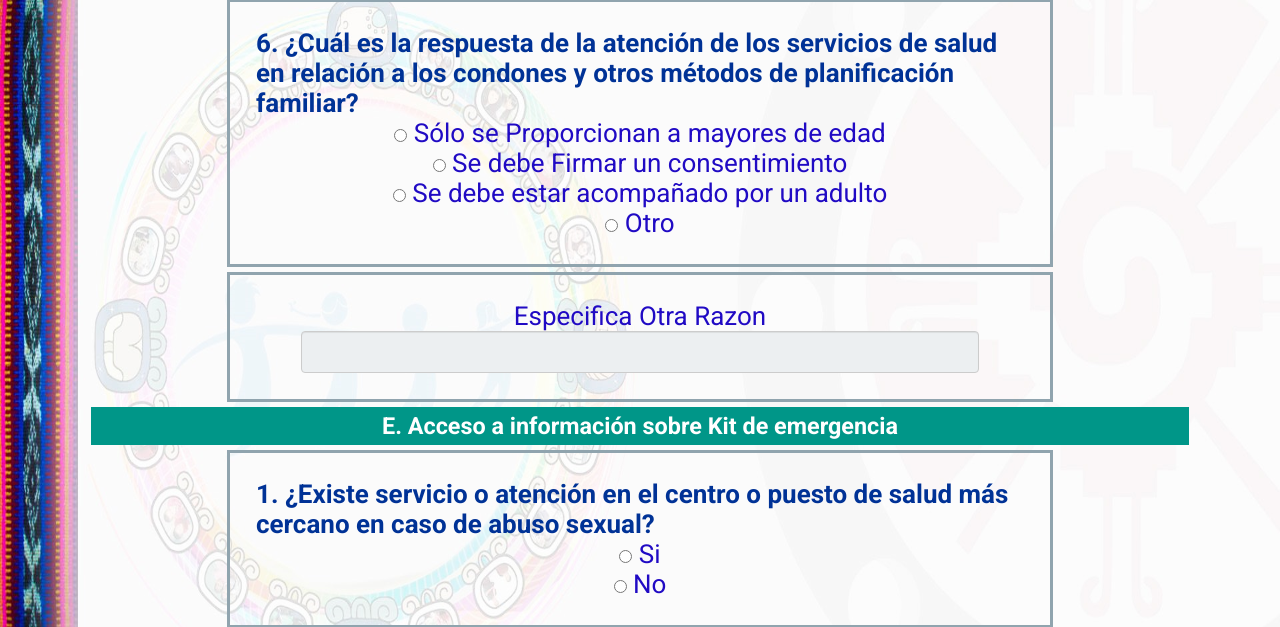
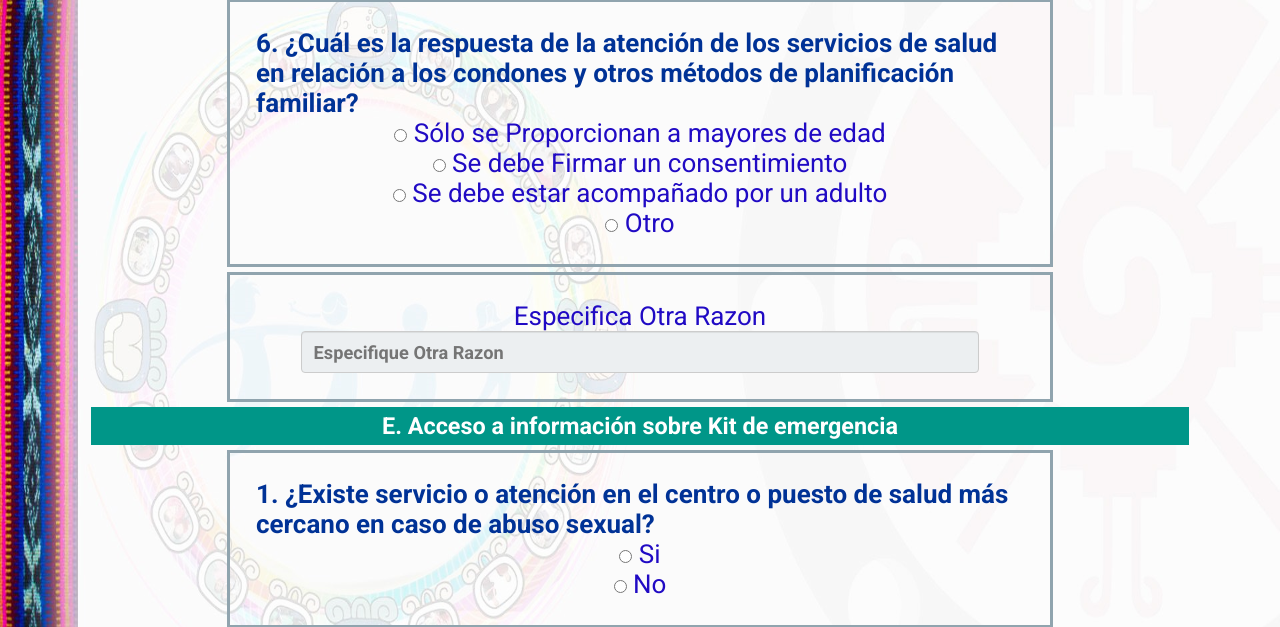
Before and after one commit to marcobarrios/ProyectoMonitoreo, a PHP site: page /monitoreo.php?idiomas=espaniol in a window 1280 px wide. Shown: the part 5676-6303 px from the top of the page. Run offline with PHP 8.4, Linux system fonts and the light colour scheme; data that the repository does not hold is empty; some libraries are stand-ins or nearby versions.

Commit message:
menu idiomas

```diff
--- a/audios/audios.php
+++ b/audios/audios.php
@@ -4,6 +4,7 @@
         global $idioma;
         $idioma = $var1;
     }
+echo "hola munodo...$idioma";
 ?>
 
 <!--Informacion General-->
--- a/monitoreo.php
+++ b/monitoreo.php
@@ -21,7 +21,7 @@
         <h2 id = "header-h2">Instrumento de Monitoreo</h2>
     </header>
 
-    <form name="myform" method="post" action="controllers/guardardatos.php">
+    <form name="myform" method="post" action="controllers/guardardatos.php" id = "myform">
 
         <input type="hidden" name="latitud" id="latitud" value="">
         <input type="hidden" name="longitud" id="longitud" value="">
@@ -93,7 +93,7 @@
             <div id="div_id_otra_cultura" class="form-group">
                 <label for="id_otra_cultura" class="control-label ">Especifica tu cultura</label>
                 <div class="controls ">
-                    <input class="textinput textInput form-control" id="id_otra_cultura" maxlength="45" name="otra_cultura" type="text">
+                    <input class="textinput textInput form-control" id="id_otra_cultura" maxlength="45" name="otra_cultura" type="text" placeholder="Especifique cultura">
                 </div>
             </div>
 
@@ -112,7 +112,7 @@
         <div id="div_id_otra_vivienda" class="form-group">
             <label for="id_otra_vivienda" class="control-label ">Especifica Otra Vivienda</label>
             <div class="controls ">
-                <input class="textinput textInput form-control" id="id_otra_vivienda" maxlength="45" name="otra_vivienda" type="text">
+                <input class="textinput textInput form-control" id="id_otra_vivienda" maxlength="45" name="otra_vivienda" type="text" placeholder="Especifique vivienda">
             </div>
         </div>
         </div>
@@ -136,7 +136,7 @@
             <div id="div_id_otro_servicio" class="form-group">
                 <label for="id_otro_servicio" class="control-label ">Especifica otro servicio o establecimiento</label>
                 <div class="controls ">
-                    <input class="textinput textInput form-control" id="id_otro_servicio" maxlength="45" name="otro_servicio_salud" type="text">
+                    <input class="textinput textInput form-control" id="id_otro_servicio" maxlength="45" name="otro_servicio_salud" type="text" placeholder="Especifique Servicio o Establecimiento">
                 </div>
             </div>
 
@@ -166,7 +166,7 @@
             <div id="div_id_especifica_motivo" class="form-group">
                 <label for="id_especifica_motivo" class="control-label ">Especifica otro motivo</label>
                 <div class="controls ">
-                    <input class="textinput textInput form-control" id="id_especifica_motivo" maxlength="45" name="especifica_motivo" type="text">
+                    <input class="textinput textInput form-control" id="id_especifica_motivo" maxlength="45" name="especifica_motivo" type="text" placeholder="Especifique Motivo">
                 </div>
             </div>
 
@@ -193,7 +193,7 @@
             <div id="div_id_especifica_escucho" class="form-group">
                 <label for="id_especifica_escucho" class="control-label ">Especifica Lugar</label>
                 <div class="controls ">
-                    <input class="textinput textInput form-control" id="id_especifica_escucho" maxlength="45" name="especifica_escucho" type="text">
+                    <input class="textinput textInput form-control" id="id_especifica_escucho" maxlength="45" name="especifica_escucho" type="text" placeholder="Especifique Lugar">
                 </div>
             </div>
 
@@ -213,7 +213,7 @@
             <div id="div_id_otro_lugar_condones" class="form-group">
                 <label for="id_otro_lugar_condones" class="control-label ">Especifica Lugar</label>
                 <div class="controls ">
-                    <input class="textinput textInput form-control" id="id_otro_lugar_condones" maxlength="45" name="otro_lugar_condones" type="text">
+                    <input class="textinput textInput form-control" id="id_otro_lugar_condones" maxlength="45" name="otro_lugar_condones" type="text" placeholder="Especifique Lugar">
                 </div>
             </div>
 
@@ -233,7 +233,7 @@
             <div id="div_id_otro_lugar_pruebas" class="form-group">
                 <label for="id_otro_lugar_pruebas" class="control-label ">Especifica Lugar</label>
                 <div class="controls ">
-                    <input class="textinput textInput form-control" id="id_otro_lugar_pruebas" maxlength="45" name="id_otro_lugar_pruebas" type="text">
+                    <input class="textinput textInput form-control" id="id_otro_lugar_pruebas" maxlength="45" name="id_otro_lugar_pruebas" type="text" placeholder="Especifique Lugar">
                 </div>
             </div>
 
@@ -252,7 +252,7 @@
             <div id="div_id_otro_lugar_metodos" class="form-group">
                 <label for="id_otro_lugar_metodos" class="control-label ">Especifica Lugar</label>
                 <div class="controls ">
-                    <input class="textinput textInput form-control" id="id_otro_lugar_metodos" maxlength="45" name="id_otro_lugar_metodos" type="text">
+                    <input class="textinput textInput form-control" id="id_otro_lugar_metodos" maxlength="45" name="id_otro_lugar_metodos" type="text" placeholder="Especifique Lugar">
                 </div>
             </div>
         </div>
@@ -377,7 +377,7 @@
             <div id="div_otro_servicio_sugerido" class="form-group">
                 <label for="id_otro_servicio_sugerido" class="control-label ">Especifica Otro</label>
                 <div class="controls ">
-                    <input class="textinput textInput form-control" id="otro_servicio_sugerido" maxlength="45" name="otro_servicio_sugerido" type="text">
+                    <input class="textinput textInput form-control" id="otro_servicio_sugerido" maxlength="45" name="otro_servicio_sugerido" type="text" placeholder="Especifique Otro">
                 </div>
             </div>
         </div>
@@ -457,7 +457,7 @@
             <div id="div_id_otra_razon" class="form-group">
                 <label for="id_otra_razon" class="control-label ">Especifica Otra Razon</label>
                 <div class="controls ">
-                    <input class="textinput textInput form-control" id="id_otra_razon" maxlength="45" name="id_otra_razon" type="text">
+                    <input class="textinput textInput form-control" id="id_otra_razon" maxlength="45" name="id_otra_razon" type="text" placeholder="Especifique Otra Razon">
                 </div>
             </div>
         </div>
@@ -527,9 +527,10 @@
     <footer>
           <img src="images/footer.png" class = "img-footer" />
     </footer>
+
     <?php
-     $idioma =  $_POST['idiomas'];
-     if($idioma == "Ningun Idioma")
+        $idioma = $_GET['idiomas'];
+    if($idioma == "ni")
      {
      }
      elseif($idioma == "espaniol")
--- a/styles/styles.css
+++ b/styles/styles.css
@@ -68,6 +68,7 @@ header
 	text-align: center;
 	font-size: 65%;
 	top: 0;
+
 }
 
 header figure
@@ -87,12 +88,7 @@ header #logo img, h3 img
 	-webkit-transition: 0.5s;
 	-o-transition: 0.5s;
 }
-header #logo img:hover, h3 img:hover
-{
-	-moz-transform:rotate(360deg);
-	-webkit-transform:rotate(360deg);
-	-o-transform:rotate(360deg);
-}
+
 h3
 {
 	background: #009688;
@@ -102,7 +98,6 @@ h3
 	margin: 0.2em auto;
 	color: white;
 }
-
 
 input[type ="submit"]
 {
@@ -120,7 +115,12 @@ input[type ="submit"]:hover
 	background:#ff4842;
 	cursor: pointer;
 	box-shadow: inset 0 -3px rgba(0,0,0,0.3);
+
 }
+label:hover{
+	cursor:pointer;
+}
+
 .btn
 {
 	position: relative;
@@ -182,7 +182,9 @@ input[type ="submit"]:hover
 	margin-bottom: -0.5em;
 	display: inline;
 }
+#myform{
 
+}
 #header-h2
 {
 	display: none;
@@ -209,6 +211,9 @@ input[type ="submit"]:hover
 	display: block;
 	text-align: left;
 	color: #003296
+}
+.pregunta:hover{
+	cursor:pointer;
 }
 @media screen and (max-width: 800px) {
 	body
```
Also changed, not shown: audiophp/espaniol.php (added, +7 -0 lines), audios/espan.php (added, +7 -0 lines), index.php (+19 -11 lines), styles/styles-portada.css (+21 -7 lines), images/header.jpg (deleted), images/header1.jpg (deleted), images/header2.jpg (deleted), images/header3.jpg, 1 other file.
